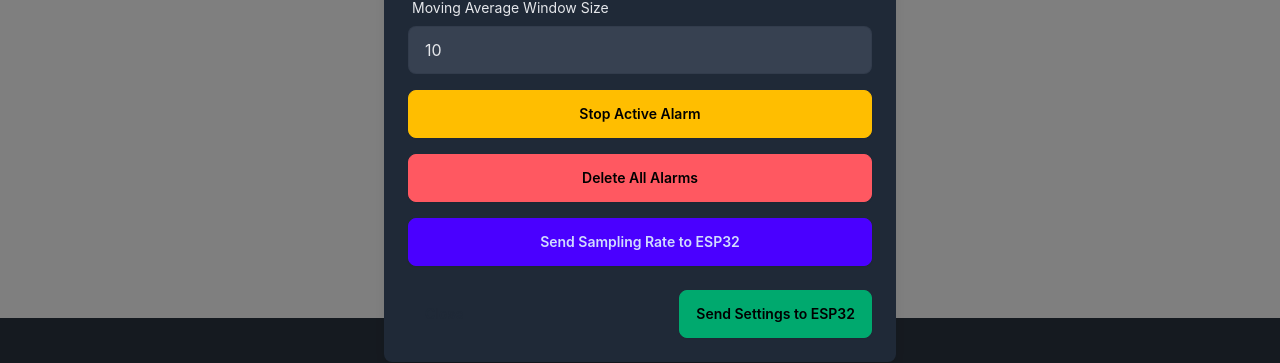
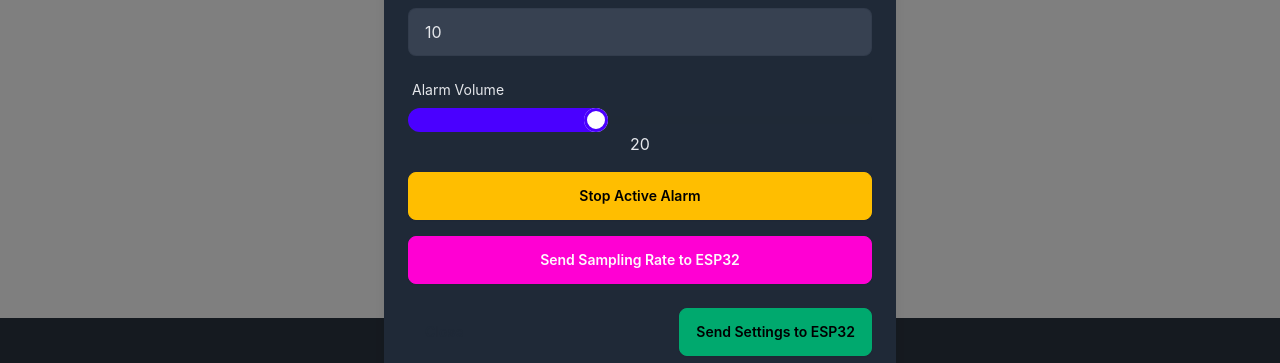
Before and after one commit to AngeloGalav/iot-smart-alarm, a React (Create React App) app in the folder frontend/: page / in a window 1280 px wide. Both pictures are taken after a click on the button 1204 px from the left and 52 px from the top of the page. Shown: the part 394-757 px from the top of the page. Built offline with nearby package versions, Linux system fonts and the light colour scheme; no server answers.

Commit message:
Bug fixes
- fixed angry mode
- fixed mqtt topic decode
- fixed weather alarm
- fixed alarm time
- remove delete all alarms button
- add different alarm sounds
- add volume slider ui

that was a very lazy commit..

```diff
--- a/frontend/src/components/SettingsModal.jsx
+++ b/frontend/src/components/SettingsModal.jsx
@@ -14,6 +14,7 @@ const SettingsModal = ({
   const [windowSize, setWindowSize] = useState(10);
   const [samplingRateError, setSamplingRateError] = useState("");
   const [wSizeError, setWSizeError] = useState("");
+  const [volume, setVolume] = useState(20);
 
 
   // Stop the active alarm
@@ -69,7 +70,8 @@ const SettingsModal = ({
       use_async_http: useAsyncHTTP,
       angry_mode: angryMode,
       sampling_rate: samplingRate,
-      w_size : windowSize
+      w_size : windowSize,
+      vol : volume
     };
 
     try {
@@ -189,6 +191,23 @@ const SettingsModal = ({
             )}
           </div>
 
+          {/* Volume Slider */}
+          <div className="form-control">
+            <label className="label">
+              <span className="label-text text-gray-200">Alarm Volume</span>
+            </label>
+            <input
+              type="range"
+              min="0"
+              max="50"
+              value={volume}
+              className="range range-primary"
+              onChange={(e) => setVolume(Number(e.target.value))}
+            />
+            <div className="text-center text-gray-200">{volume}</div>
+          </div>
+
+
           {/* Stop Current Active Alarm */}
           <div className="form-control mt-4">
             <button
@@ -199,21 +218,10 @@ const SettingsModal = ({
             </button>
           </div>
 
-          {/* Delete All Alarms */}
-          <div className="form-control">
-            <button
-              className="btn btn-error w-full"
-              onClick={onDeleteAllAlarms}
-            >
-              Delete All Alarms
-            </button>
-          </div>
-
-
           {/* Send Sampling Rate */}
           <div className="form-control">
             <button
-              className="btn btn-primary w-full"
+              className="btn btn-secondary w-full"
               onClick={sendSamplingRate}
             >
               Send Sampling Rate to ESP32
```
Also changed, not shown: 2 other files (tests, documents, lock files or other folders).
